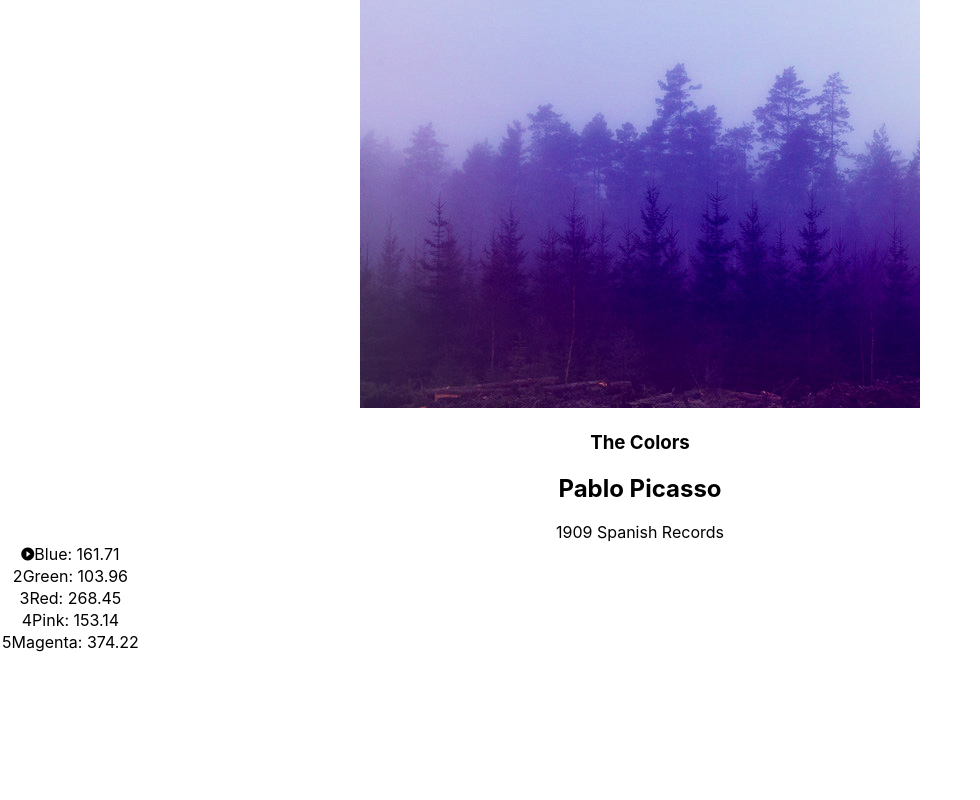
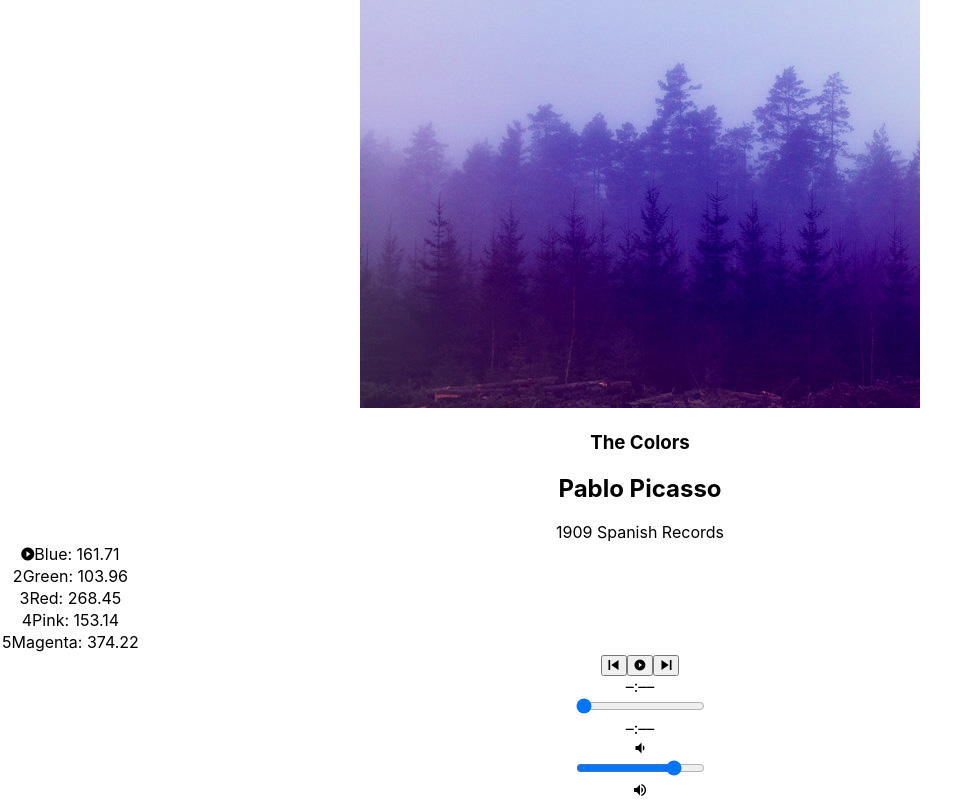
Before and after one commit to hitogiri/bloc-jams-react, a React (Create React App) app: page /album/the-colors in a window 1280 px wide. Shown: the part 254-1054 px from the top of the page, without its empty margins (0-980 px from the left). Before the commit the page ends 908 px from the top, so only its background shows below. Built offline with nearby package versions, Linux system fonts and the light colour scheme.

Commit message:
buttons checkpoint: completed

```diff
--- a/src/components/Album.js
+++ b/src/components/Album.js
@@ -1,5 +1,6 @@
 import React, { Component } from 'react';
 import albumData from './../data/albums';
+import PlayerBar from './PlayerBar';
 
 
 class Album extends Component {
@@ -44,6 +45,14 @@
 		if (!isSameSong) { this.setSong(song); }
        this.play();
      }
+   }
+
+   handlePrevClick(){
+     const currentIndex = this.state.album.songs.findIndex(song => this.state.currentSong === song);
+     const newIndex = Math.max(0, currentIndex - 1);
+     const newSong = this.state.album.songs[newIndex];
+     this.setSong(newSong);
+     this.play();
    }
 
    onMouseEnter(song){
@@ -110,6 +119,12 @@
 		   }
            </tbody>
          </table>
+		 <PlayerBar
+           isPlaying={this.state.isPlaying}
+           currentSong={this.state.currentSong}
+           handleSongClick={() => this.handleSongClick(this.state.currentSong)}
+		    handlePrevClick={() => this.handlePrevClick()}
+         />
       </section>
      );
    }
--- /dev/null
+++ b/src/components/PlayerBar.js
@@ -0,0 +1,33 @@
+import React, { Component } from 'react';
+
+class PlayerBar extends Component {
+  render() {
+	return (
+      <section className = "player-bar">
+        <section id="buttons">
+          <button id="previous" onClick={this.props.handlePrevClick}>
+            <span className="ion-md-skip-backward"></span>
+          </button>
+          <button id="play-pause" onClick={this.props.handleSongClick} >
+            <span className={this.props.isPlaying ? 'ion-md-pause' : 'ion-md-play-circle'}></span>
+          </button>
+          <button id="next">
+            <span className="ion-md-skip-forward"></span>
+          </button>
+        </section>
+        <section id="time-control">
+          <div className="current-time">–:––</div>
+          <input type="range" className="seek-bar" value="0" />
+          <div className="total-time">–:––</div>
+        </section>
+        <section id="volume-control">
+		  <div className="ion-md-volume-low"></div>
+          <input type="range" className="seek-bar" value="80" />
+          <div className="ion-md-volume-high"></div>
+        </section>
+	</section>
+	);
+  }
+}
+
+export default PlayerBar;
```
